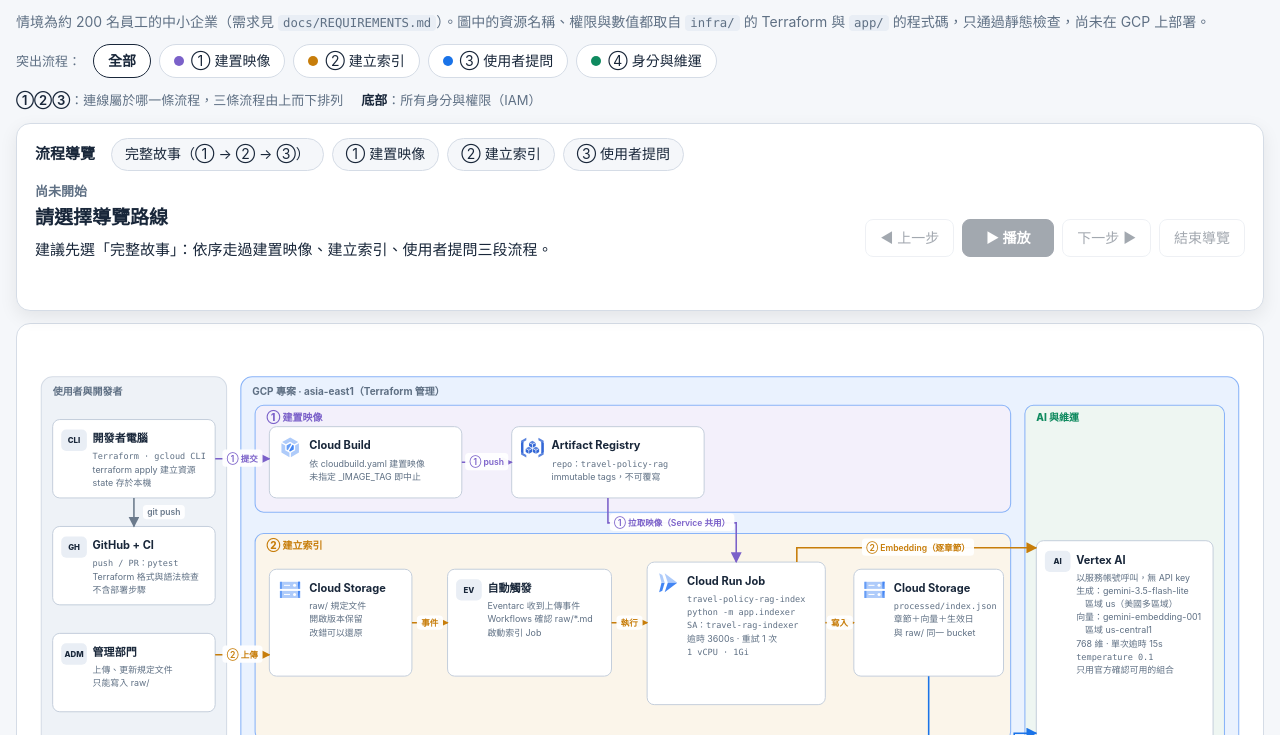
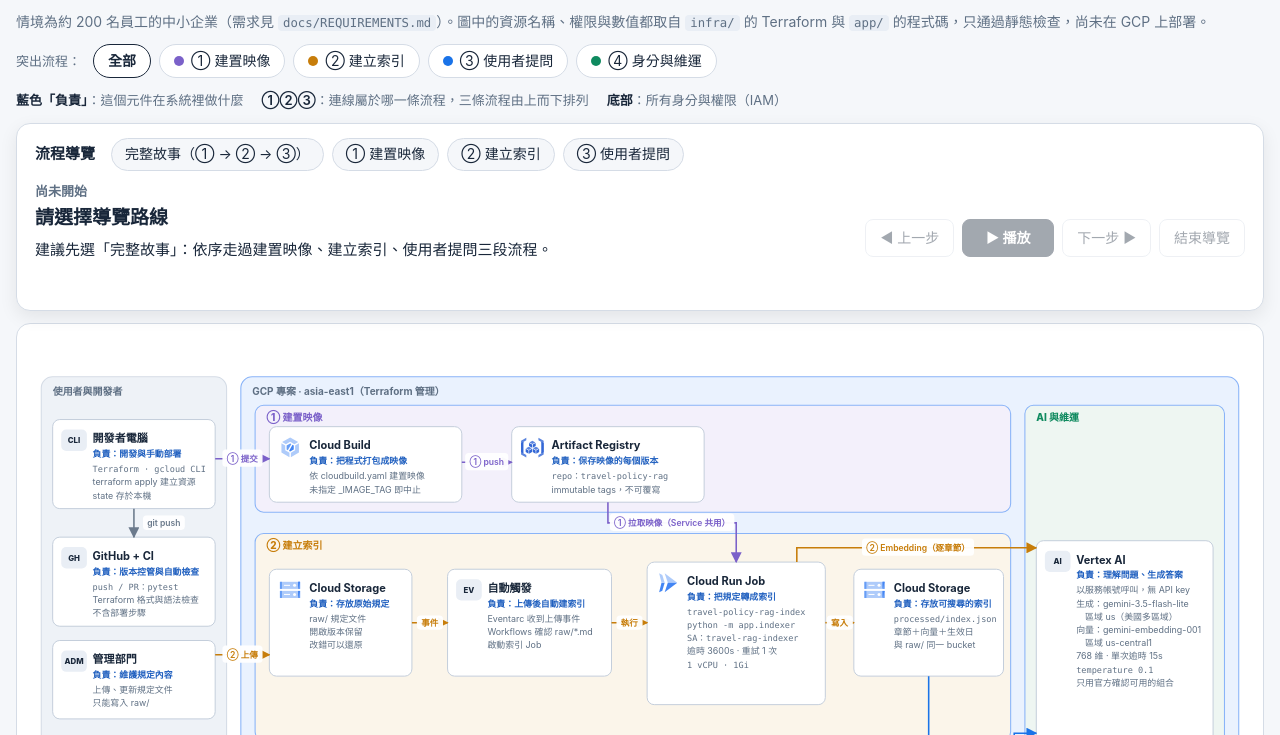
Before and after one commit to wilson100043-byte/travel-policy-qa-gcp, a plain HTML site: page docs/diagrams/cloud-architecture.html in a window 1280 px wide. Shown: the part 65-800 px from the top of the page. Drawn offline with Linux system fonts and the light colour scheme.

Commit message:
Label each diagram component with its responsibility
Every box in the architecture diagram now has a short line stating
what it does in the system. Also drop the company name from the
fictional policy disclaimers and the project plan.

Co-Authored-By: Claude Opus 5.5 <noreply@anthropic.com>

```diff
--- a/docs/diagrams/cloud-architecture.html
+++ b/docs/diagrams/cloud-architecture.html
@@ -12,7 +12,7 @@
   --node:#ffffff; --node-line:#c4cedb;
   --build:#7b61c9; --index:#c77d0a; --ask:#1a73e8; --sec:#0f8a5f; --plain:#6b7a8c;
   --warn-bg:#fff3e0; --warn-ink:#9a4d00; --tip-bg:#e8f5ee; --tip-ink:#11663f;
-  --badge:#e9eef5;
+  --badge:#e9eef5; --role:#1f5fbf;
 }
 @media (prefers-color-scheme: dark){
   :root:not([data-theme="light"]){
@@ -21,7 +21,7 @@
     --lane-build:#1d1a2e; --lane-index:#2a2216; --lane-ask:#14223a; --lane-ops:#142a22;
     --node:#1c2532; --node-line:#36445a;
     --build:#a593f0; --index:#f0a83a; --ask:#6aa6ff; --sec:#3fc28c; --plain:#8796a8;
-    --warn-bg:#3a2a12; --warn-ink:#ffc27a; --tip-bg:#12301f; --tip-ink:#7fdcaa; --badge:#263142;
+    --warn-bg:#3a2a12; --warn-ink:#ffc27a; --tip-bg:#12301f; --tip-ink:#7fdcaa; --badge:#263142; --role:#8ab4ff;
   }
 }
 :root[data-theme="dark"]{
@@ -30,7 +30,7 @@
   --lane-build:#1d1a2e; --lane-index:#2a2216; --lane-ask:#14223a; --lane-ops:#142a22;
   --node:#1c2532; --node-line:#36445a;
   --build:#a593f0; --index:#f0a83a; --ask:#6aa6ff; --sec:#3fc28c; --plain:#8796a8;
-  --warn-bg:#3a2a12; --warn-ink:#ffc27a; --tip-bg:#12301f; --tip-ink:#7fdcaa; --badge:#263142;
+  --warn-bg:#3a2a12; --warn-ink:#ffc27a; --tip-bg:#12301f; --tip-ink:#7fdcaa; --badge:#263142; --role:#8ab4ff;
 }
 *{box-sizing:border-box}
 body{margin:0;background:var(--bg);color:var(--ink);
@@ -58,6 +58,7 @@ svg{display:block;width:100%;min-width:1100px;height:auto}
 .lane-label{font-size:14px;font-weight:800}
 .node rect.box{fill:var(--node);stroke:var(--node-line);stroke-width:1.4}
 .node .t{font-size:15.5px;font-weight:700;fill:var(--ink)}
+.node .r{font-size:12.5px;font-weight:700;fill:var(--role)}
 .node .l{font-size:12.5px;fill:var(--muted)}
 .node .l.code{font-family:ui-monospace,SFMono-Regular,Menlo,monospace;font-size:12px}
 .badge rect{fill:var(--badge)}
@@ -132,6 +133,7 @@ footer{margin-top:22px;font-size:13px;color:var(--muted)}
     <button class="flow-btn" data-flow="sec" aria-pressed="false" type="button"><i style="background:var(--sec)"></i>④ 身分與維運</button>
   </div>
   <div class="legend">
+    <span><b>藍色「負責」</b>：這個元件在系統裡做什麼</span>
     <span><b>①②③</b>：連線屬於哪一條流程，三條流程由上而下排列</span>
     <span><b>底部</b>：所有身分與權限（IAM）</span>
   </div>
@@ -281,33 +283,33 @@ footer{margin-top:22px;font-size:13px;color:var(--muted)}
   ];
 
   const nodes = [
-    { id: "dev", x: 36, y: 120, w: 228, h: 110, badge: "CLI", title: "開發者電腦", flows: "build",
+    { id: "dev", x: 36, y: 120, w: 228, h: 125, badge: "CLI", title: "開發者電腦", role: "負責：開發與手動部署", flows: "build",
       lines: ["Terraform · gcloud CLI", "terraform apply 建立資源", "state 存於本機"] },
-    { id: "gh", x: 36, y: 270, w: 228, h: 110, badge: "GH", title: "GitHub + CI", flows: "build",
+    { id: "gh", x: 36, y: 285, w: 228, h: 125, badge: "GH", title: "GitHub + CI", role: "負責：版本控管與自動檢查", flows: "build",
       lines: ["push / PR：pytest", "Terraform 格式與語法檢查", "不含部署步驟"] },
-    { id: "admin", x: 36, y: 420, w: 228, h: 110, badge: "ADM", title: "管理部門", flows: "index sec",
+    { id: "admin", x: 36, y: 430, w: 228, h: 110, badge: "ADM", title: "管理部門", role: "負責：維護規定內容", flows: "index sec",
       lines: ["上傳、更新規定文件", "只能寫入 raw/"] },
-    { id: "browser", x: 36, y: 640, w: 228, h: 130, badge: "WEB", title: "員工瀏覽器", flows: "ask",
+    { id: "browser", x: 36, y: 640, w: 228, h: 130, badge: "WEB", title: "員工瀏覽器", role: "負責：提問與顯示答案", flows: "ask",
       lines: ["約 200 人，尖峰 25 人", "web/app.js（原生 JS）", "對話僅存於頁面"] },
-    { id: "cb", x: 340, y: 130, w: 270, h: 100, icon: "cloud_build", title: "Cloud Build", flows: "build",
+    { id: "cb", x: 340, y: 130, w: 270, h: 106, icon: "cloud_build", title: "Cloud Build", role: "負責：把程式打包成映像", flows: "build",
       lines: ["依 cloudbuild.yaml 建置映像", "未指定 _IMAGE_TAG 即中止"] },
-    { id: "ar", x: 680, y: 130, w: 270, h: 100, icon: "artifact_registry", title: "Artifact Registry", flows: "build",
+    { id: "ar", x: 680, y: 130, w: 270, h: 106, icon: "artifact_registry", title: "Artifact Registry", role: "負責：保存映像的每個版本", flows: "build",
       lines: ["repo：travel-policy-rag", "immutable tags，不可覆寫"] },
-    { id: "raw", x: 340, y: 330, w: 200, h: 150, icon: "cloud_storage", title: "Cloud Storage", flows: "index sec",
+    { id: "raw", x: 340, y: 330, w: 200, h: 150, icon: "cloud_storage", title: "Cloud Storage", role: "負責：存放原始規定", flows: "index sec",
       lines: ["raw/ 規定文件", "開啟版本保留", "改錯可以還原"] },
-    { id: "evwf", x: 590, y: 330, w: 230, h: 150, badge: "EV", title: "自動觸發", flows: "index",
+    { id: "evwf", x: 590, y: 330, w: 230, h: 150, badge: "EV", title: "自動觸發", role: "負責：上傳後自動建索引", flows: "index",
       lines: ["Eventarc 收到上傳事件", "Workflows 確認 raw/*.md", "啟動索引 Job"] },
-    { id: "job", x: 870, y: 320, w: 250, h: 200, icon: "cloud_run", title: "Cloud Run Job", flows: "build index sec",
+    { id: "job", x: 870, y: 320, w: 250, h: 200, icon: "cloud_run", title: "Cloud Run Job", role: "負責：把規定轉成索引", flows: "build index sec",
       lines: ["travel-policy-rag-index", "python -m app.indexer", "SA：travel-rag-indexer", "逾時 3600s · 重試 1 次", "1 vCPU · 1Gi"] },
-    { id: "proc", x: 1160, y: 330, w: 210, h: 150, icon: "cloud_storage", title: "Cloud Storage", flows: "index ask",
+    { id: "proc", x: 1160, y: 330, w: 210, h: 150, icon: "cloud_storage", title: "Cloud Storage", role: "負責：存放可搜尋的索引", flows: "index ask",
       lines: ["processed/index.json", "章節＋向量＋生效日", "與 raw/ 同一 bucket"] },
-    { id: "iap", x: 590, y: 650, w: 230, h: 140, badge: "IAP", title: "IAP 登入閘道", flows: "ask sec",
+    { id: "iap", x: 590, y: 650, w: 230, h: 140, badge: "IAP", title: "IAP 登入閘道", role: "負責：確認是公司員工", flows: "ask sec",
       lines: ["公司 Google 帳號登入", "強制兩步驟驗證", "不需 Load Balancer"] },
-    { id: "svc", x: 870, y: 630, w: 250, h: 240, icon: "cloud_run", title: "Cloud Run Service", flows: "build ask sec",
+    { id: "svc", x: 870, y: 630, w: 250, h: 240, icon: "cloud_run", title: "Cloud Run Service", role: "負責：網頁與問答 API", flows: "build ask sec",
       lines: ["FastAPI 服務 travel-policy-rag", "/api/ask · /api/health · 網頁", "SA：travel-rag-api", "實例 1–5 · 每個併發 10", "逾時 60s · 1 vCPU · 1Gi", "與 Job 共用同一映像"] },
-    { id: "vertex", x: 1416, y: 290, w: 248, h: 290, badge: "AI", title: "Vertex AI", flows: "index ask sec",
+    { id: "vertex", x: 1416, y: 290, w: 248, h: 290, badge: "AI", title: "Vertex AI", role: "負責：理解問題、生成答案", flows: "index ask sec",
       lines: ["以服務帳號呼叫，無 API key", "生成：gemini-3.5-flash-lite", "　區域 us（美國多區域）", "向量：gemini-embedding-001", "　區域 us-central1", "768 維 · 單次逾時 15s", "temperature 0.1", "只用官方確認可用的組合"] },
-    { id: "ops", x: 1416, y: 650, w: 248, h: 190, badge: "OPS", title: "監控與稽核", flows: "sec",
+    { id: "ops", x: 1416, y: 650, w: 248, h: 190, badge: "OPS", title: "監控與稽核", role: "負責：異常通知與存取紀錄", flows: "sec",
       lines: ["Cloud Monitoring 告警：", "回應 > 8s、5xx 錯誤、", "索引失敗 → 寄信通知", "Cloud Logging：", "記錄 IAP 存取", "不記錄提問內容"] },
     { id: "iam", x: 336, y: 956, w: 1328, h: 96, flows: "sec", columns: [
       ["員工群組 → IAP 存取角色", "IAP 服務代理 → run.invoker", "管理部門 → 只能寫 raw/"],
@@ -319,10 +321,10 @@ footer{margin-top:22px;font-size:13px;color:var(--muted)}
   // Edge index is used by the tour: 0 git push, 1 dev→cb, 2 cb→ar, 3 ar→job, 4 admin→raw,
   // 5 raw→evwf, 6 evwf→job, 7 job→proc, 8 job→vertex, 9 proc→svc, 10 browser→iap, 11 iap→svc, 12 svc→vertex.
   const edges = [
-    { d: "M150,230 V270", label: "git push", lx: 192, ly: 250, flow: "build", color: C.plain },
+    { d: "M150,245 V285", label: "git push", lx: 192, ly: 265, flow: "build", color: C.plain },
     { d: "M264,175 H340", label: "① 提交", lx: 302, ly: 175, flow: "build", color: C.build },
     { d: "M610,180 H680", label: "① push", lx: 645, ly: 180, flow: "build", color: C.build },
-    { d: "M815,230 V265 H995 V320", label: "① 拉取映像（Service 共用）", lx: 905, ly: 265, flow: "build", color: C.build },
+    { d: "M815,236 V265 H995 V320", label: "① 拉取映像（Service 共用）", lx: 905, ly: 265, flow: "build", color: C.build },
     { d: "M264,450 H340", label: "② 上傳", lx: 302, ly: 450, flow: "index", color: C.index },
     { d: "M540,405 H590", label: "事件", lx: 565, ly: 405, flow: "index", color: C.index },
     { d: "M820,405 H870", label: "執行", lx: 845, ly: 405, flow: "index", color: C.index },
@@ -384,7 +386,9 @@ footer{margin-top:22px;font-size:13px;color:var(--muted)}
       tx = n.x + 56;
     }
     text(g, tx, n.y + 32, n.title, "t");
-    n.lines.forEach((line, i) => text(g, tx, n.y + 56 + i * 18.5, line, isCode(line) ? "l code" : "l"));
+    if (n.role) text(g, tx, n.y + 53, n.role, "r");
+    const first = n.role ? 74 : 56;
+    n.lines.forEach((line, i) => text(g, tx, n.y + first + i * 18.5, line, isCode(line) ? "l code" : "l"));
   });
 
   const edgeLayer = el("g", {}, svg);
```
Also changed, not shown: docs/diagrams/cloud-architecture.png.
